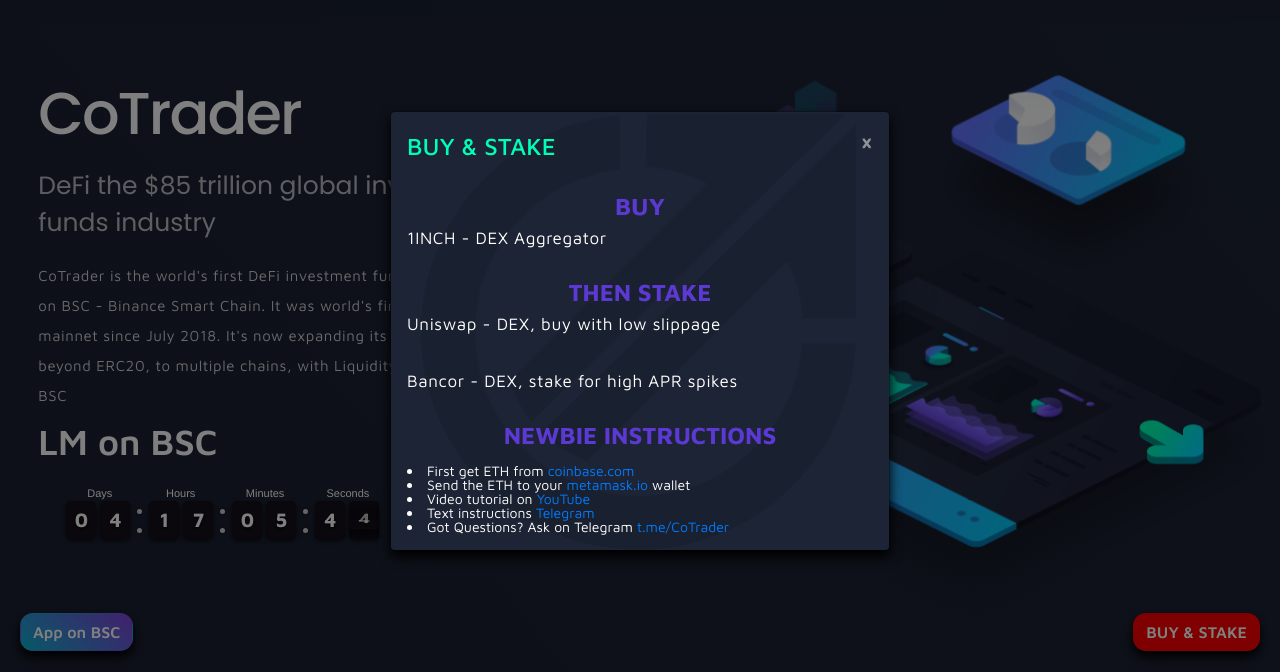
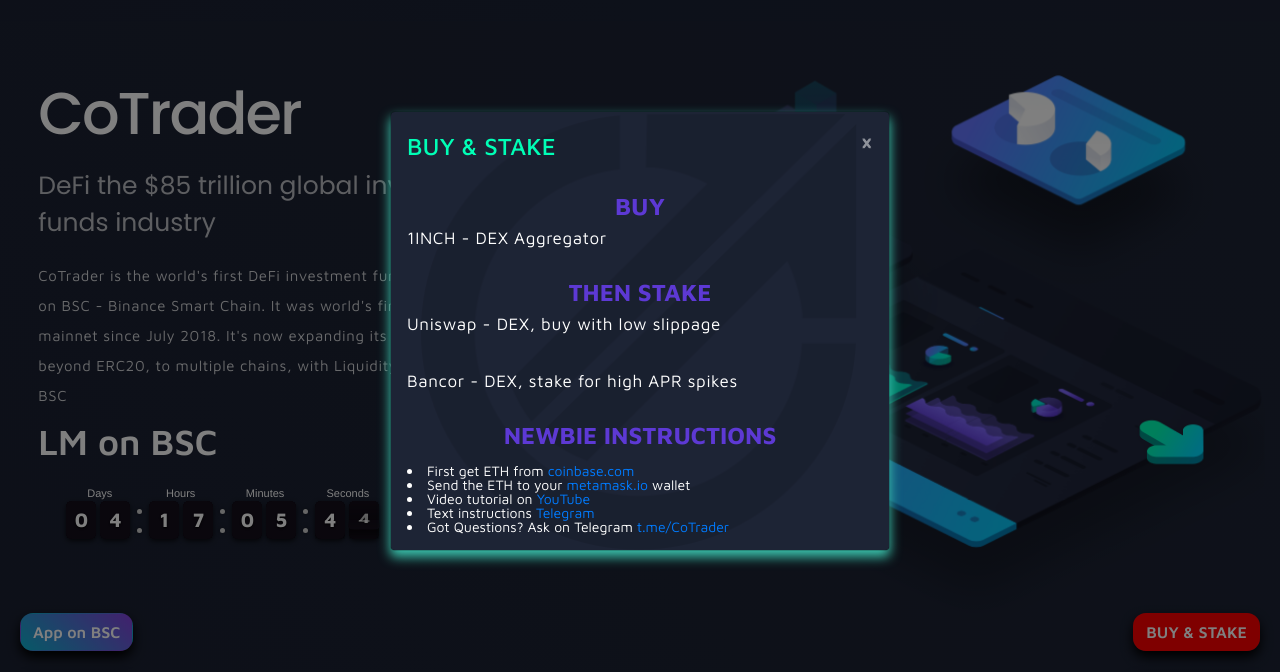
Before and after one commit to CoTraderCore/cotrader-landing, a plain HTML site: page index.html in a window 1280 px wide. Both pictures are taken after a click on the button "BUY & STAKE". Shown: the part 69-741 px from the top of the page. Drawn offline with nearby package versions, Linux system fonts and the light colour scheme; files whose address does not match are found by name.

Commit message:
bg highlight in buy popup

```diff
--- a/assets/css/style.css
+++ b/assets/css/style.css
@@ -790,8 +790,8 @@
   background-repeat: no-repeat;
   background-size: contain;
   background-color: #1d2435;
-  -webkit-box-shadow: #000 0px 6px 12px 0px;
-          box-shadow: #000 0px 6px 12px 0px;
+  -webkit-box-shadow: rgb(197, 56, 56) 0px 6px 12px 0px;
+          box-shadow: rgb(59, 197, 174) 0px 6px 12px 0px;
   color: #fff;
 }
 
```
